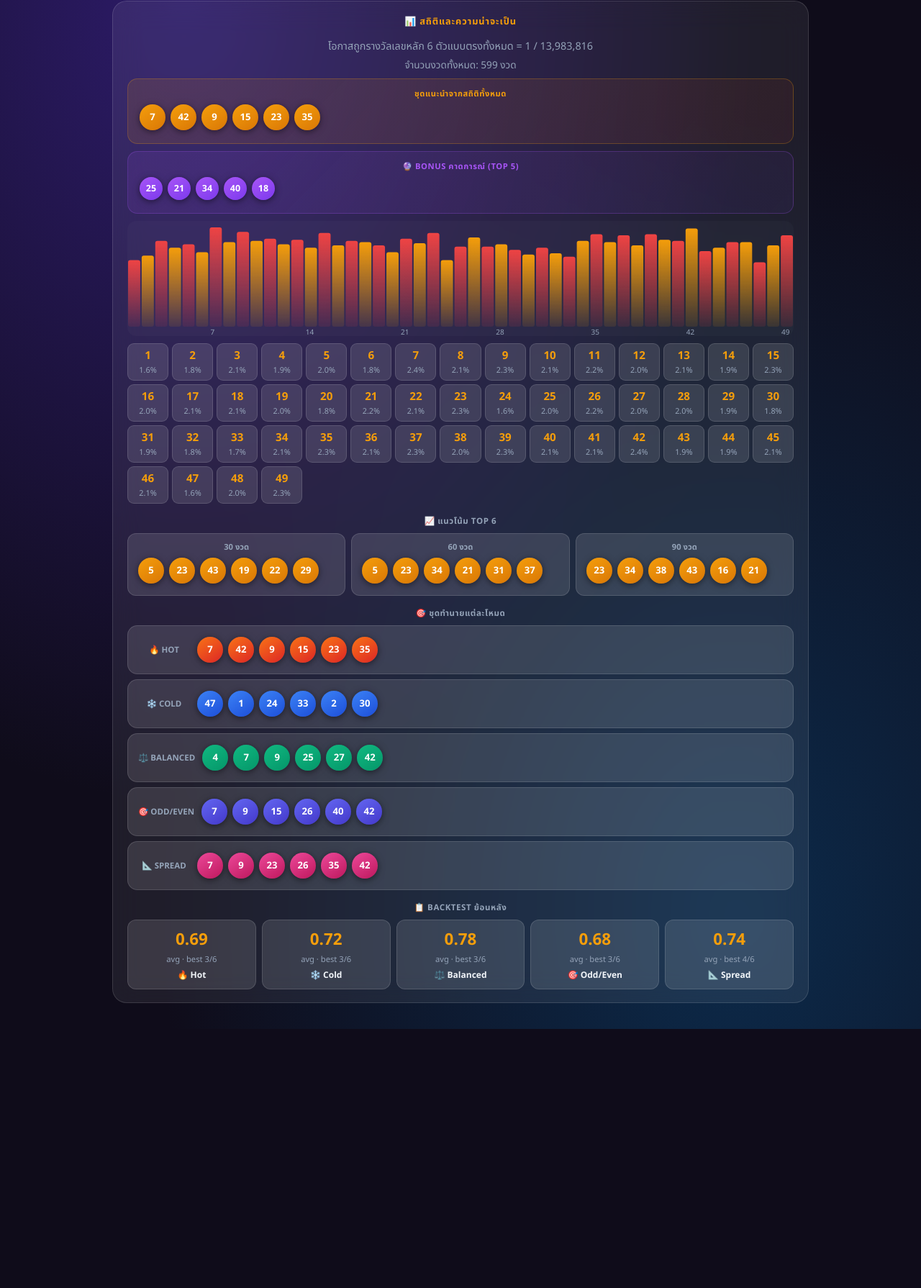
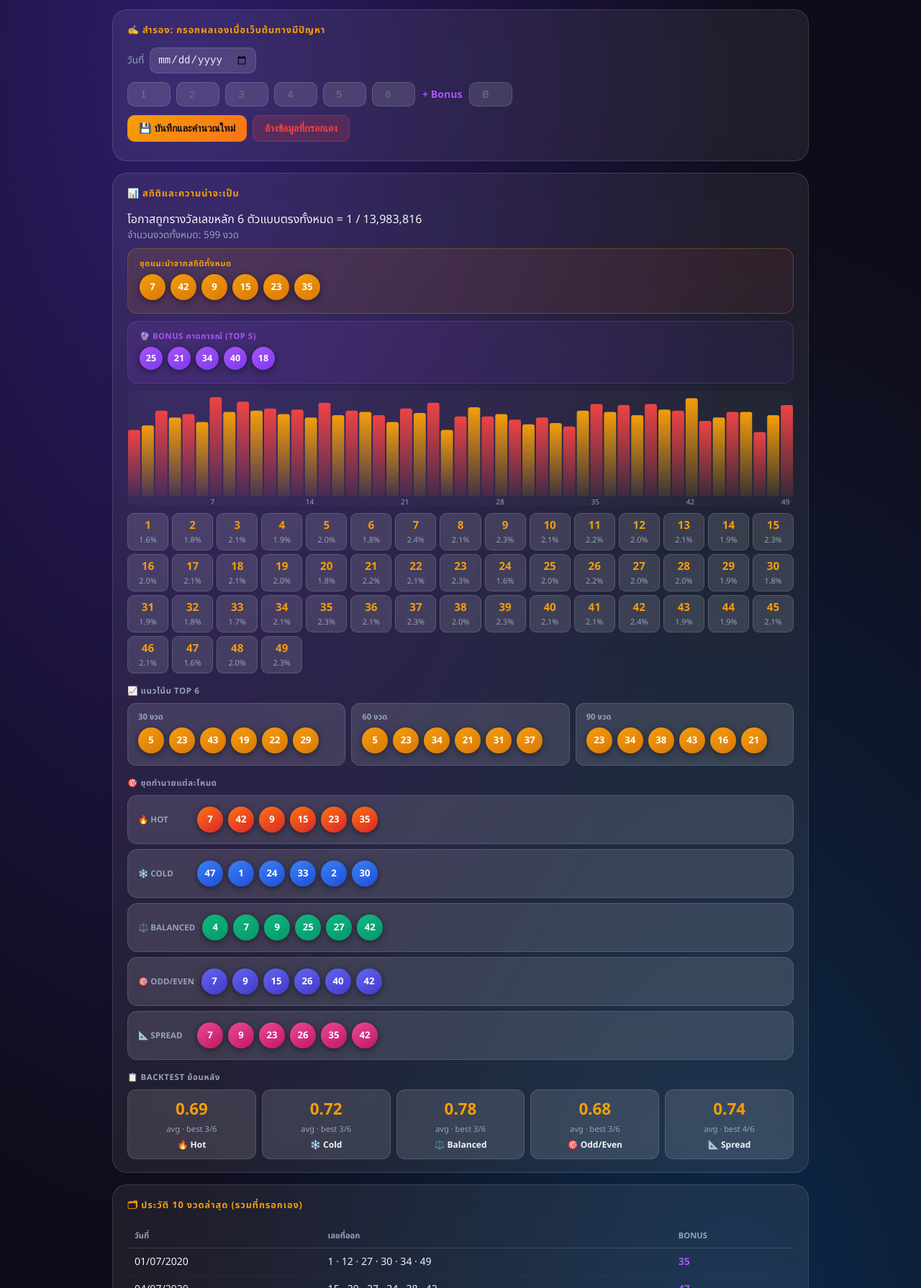
Before and after one commit to park13z/649analysis, a plain HTML site: page create/index.html in a window 1280 px wide. Shown: the part 150-1940 px from the top of the page at 72% size. Before the commit the page ends 1580 px from the top, so only its background shows below. Drawn offline with Linux system fonts and the light colour scheme.

Commit message:
Add manual fallback entry mode

```diff
--- a/create/index.html
+++ b/create/index.html
@@ -11,6 +11,22 @@
     <header class="hero">
       <h1>🍀 Lotto 6/49</h1>
       <p>โหมดวิเคราะห์ความน่าจะเป็นจากข้อมูลย้อนหลัง (ไม่มีฐานข้อมูลและไม่มี backend)</p>
+    </header>
+
+    <section class="card">
+      <h2>✍️ สำรอง: กรอกผลเองเมื่อเว็บต้นทางมีปัญหา</h2>
+      <form id="drawForm">
+        <div class="form-row">
+          <label>วันที่</label>
+          <input id="drawDate" type="date" required />
+        </div>
+        <div id="nums" class="form-row"></div>
+        <div class="btn-row">
+          <button class="btn-primary" type="submit">💾 บันทึกและคำนวณใหม่</button>
+          <button class="btn-danger" type="button" id="resetLocalBtn">ล้างข้อมูลที่กรอกเอง</button>
+        </div>
+      </form>
+      <p id="updateStatus"></p>
     </section>
 
     <section class="card">
@@ -34,6 +50,14 @@
       <h3>📋 Backtest ย้อนหลัง</h3>
       <div id="backtestBox" class="bt-grid"></div>
     </section>
+
+    <section class="card">
+      <h2>🗂 ประวัติ 10 งวดล่าสุด (รวมที่กรอกเอง)</h2>
+      <table>
+        <thead><tr><th>วันที่</th><th>เลขที่ออก</th><th>Bonus</th></tr></thead>
+        <tbody id="historyBody"></tbody>
+      </table>
+    </section>
   </main>
 
   <script src="logic.js"></script>
--- a/create/main.js
+++ b/create/main.js
@@ -1,6 +1,7 @@
 (() => {
-  const { estimate, trend, predictModes, backtest, predictBonus } = window.LottoLogic;
-  const { renderStats, renderBonusPick, renderTrend, renderPicks, renderBacktest, el } = window.LottoUI;
+  const KEY = "lotto649_manual_draws_v1";
+  const { sortedUnique, validate, estimate, trend, predictModes, backtest, predictBonus } = window.LottoLogic;
+  const { setupInputs, getNums, getBonus, renderHistory, renderStats, renderBonusPick, renderTrend, renderPicks, renderBacktest, setStatus, el } = window.LottoUI;
   const { loadHistoryFile } = window.LottoWebApi;
 
   const choose = (n, k) => {
@@ -29,15 +30,51 @@
 
   const refresh = (draws) => {
     const report = estimate(draws);
+    renderHistory(draws);
     renderStats(draws, report);
     renderBonusPick(predictBonus(draws));
     renderTrend(trend(draws)); renderPicks(predictModes(draws)); renderBacktest(backtest(draws));
   };
 
+  const idOf = (d) => `${d.date}|${d.nums.join("-")}|${d.bonus ?? 0}`;
+  const loadManual = () => { try { return JSON.parse(localStorage.getItem(KEY) || "[]"); } catch { return []; } };
+  const saveManual = (draws) => localStorage.setItem(KEY, JSON.stringify(draws));
+  const mergeUnique = (base, extra) => {
+    const seen = new Set(base.map(idOf));
+    extra.forEach((d) => { const k = idOf(d); if (!seen.has(k)) { base.push(d); seen.add(k); } });
+    return base;
+  };
+
   const init = async () => {
+    setupInputs();
     renderOddsInfo();
-    const draws = await loadDraws();
-    refresh(draws);
+    const fileDraws = await loadDraws();
+    const manualDraws = loadManual();
+    const allDraws = mergeUnique(fileDraws.slice(), manualDraws);
+    refresh(allDraws);
+
+    el("drawForm").addEventListener("submit", (e) => {
+      e.preventDefault();
+      const date = el("drawDate").value;
+      const nums = sortedUnique(getNums());
+      const bonus = getBonus();
+      const msg = validate(nums);
+      if (!date || msg) return alert(msg || "กรุณาเลือกวันที่");
+      if (!bonus || bonus < 1 || bonus > 49) return alert("Bonus ต้องเป็นเลข 1-49");
+      manualDraws.push({ date, nums, bonus });
+      saveManual(manualDraws);
+      refresh(mergeUnique(fileDraws.slice(), manualDraws));
+      setStatus("บันทึกข้อมูลในเครื่องและคำนวณใหม่แล้ว");
+      e.target.reset();
+    });
+
+    el("resetLocalBtn").addEventListener("click", () => {
+      if (!confirm("ล้างเฉพาะข้อมูลที่กรอกเองในเครื่องนี้ใช่ไหม")) return;
+      manualDraws.length = 0;
+      saveManual(manualDraws);
+      refresh(fileDraws.slice());
+      setStatus("ล้างข้อมูลที่กรอกเองแล้ว");
+    });
   };
   init();
 })();
```
